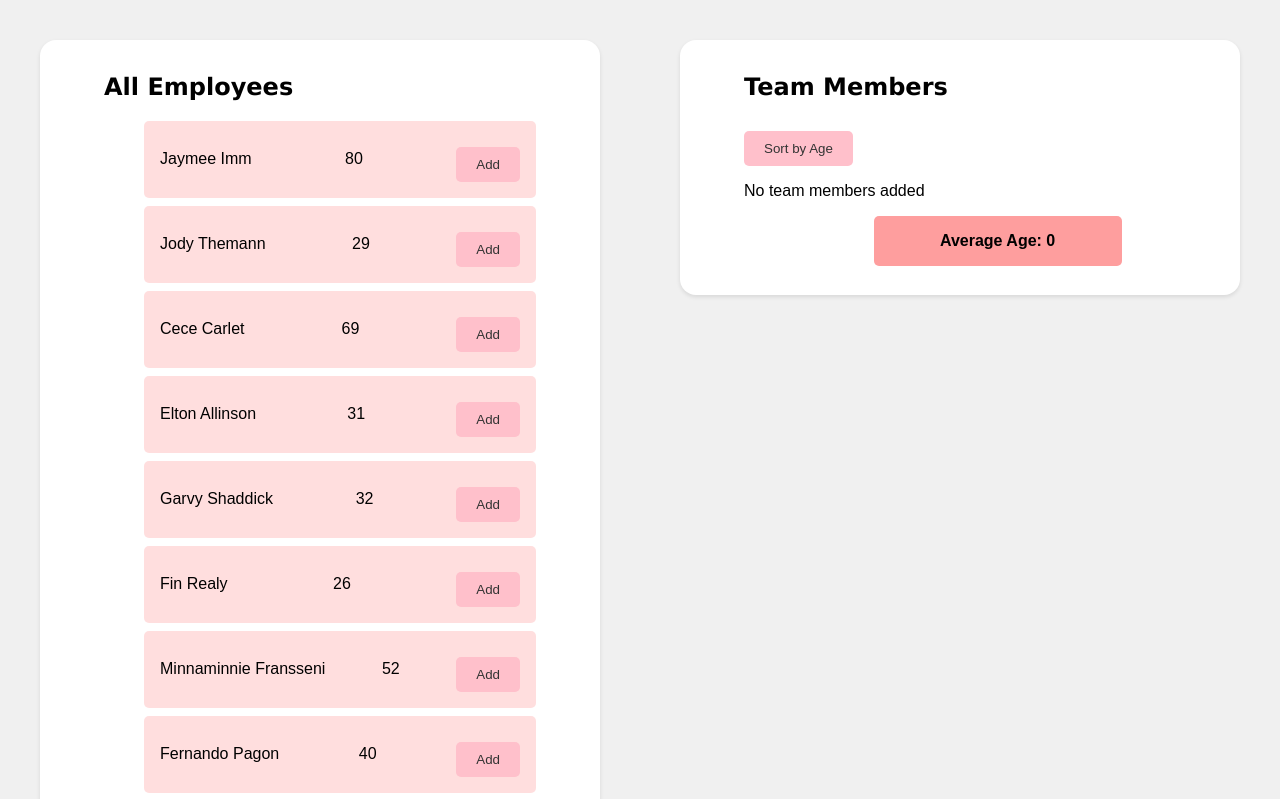
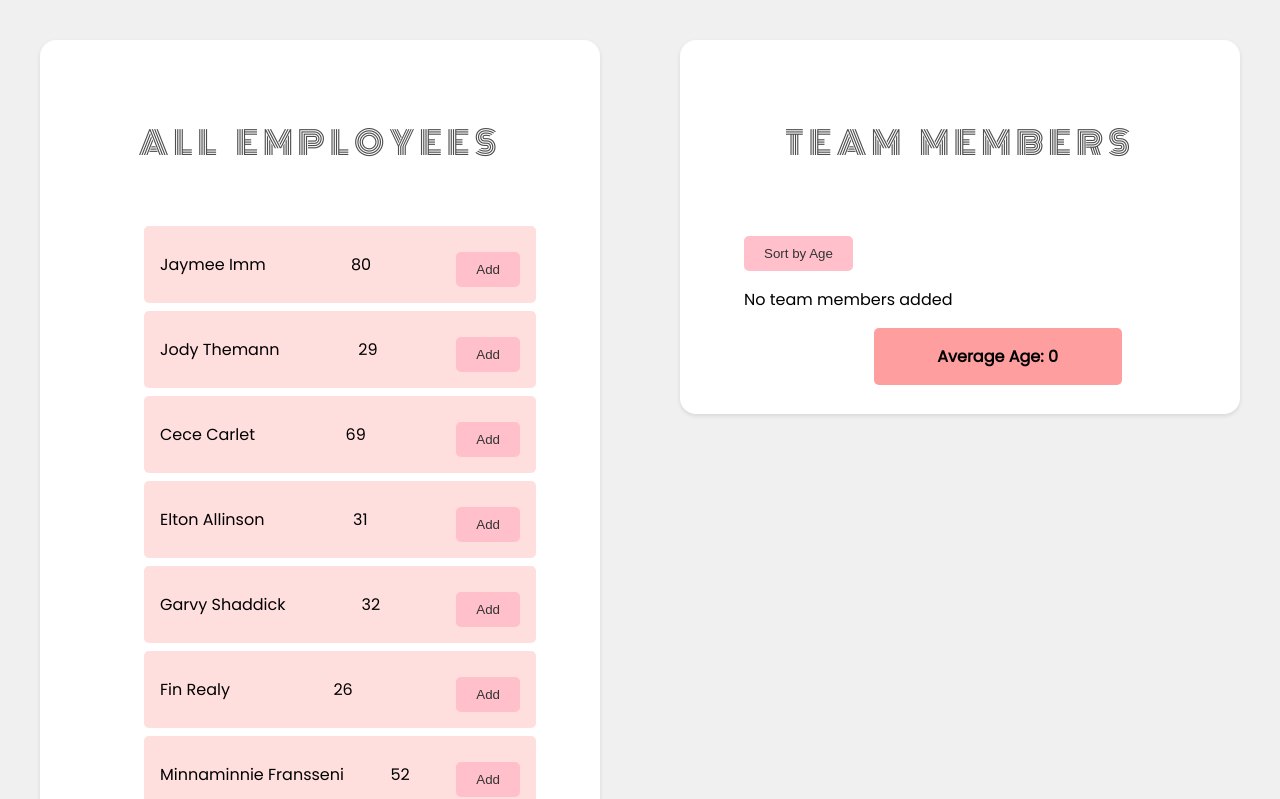
Before and after one commit to RuchikaKadam/react_employeeCart_day13ew, a React (Create React App) app: page / in a window 1280 px wide. Shown: the top 799 px of the page. Built offline with nearby package versions, Linux system fonts and the light colour scheme.

Commit message:
heading font changed

```diff
--- a/src/App.css
+++ b/src/App.css
@@ -1,5 +1,7 @@
+@import url('https://fonts.googleapis.com/css2?family=Poppins&family=Monoton:wght@200;300;400;500;600;700;800&display=swap');
+
 body {
-  font-family: Arial, sans-serif;
+  font-family: 'Poppins', sans-serif;
   margin: 0;
   padding: 0;
   background-color: #f0f0f0;
@@ -16,8 +18,16 @@
 }
 
 h2 {
-  font-family:'Lucida Sans', 'Lucida Sans Regular', 'Lucida Grande', 'Lucida Sans Unicode', Geneva, Verdana, sans-serif;
+  font-family: 'Monoton';
   margin-bottom: 20px;
+  color: rgb(78, 78, 78);
+  font-size: 2rem;
+  text-transform: uppercase;
+  font-weight: 500;
+  word-spacing: 5px;
+  letter-spacing: 5px;
+  padding: 2.4rem 0;
+  text-align: center;
 }
 
 button {
@@ -31,7 +41,7 @@
 }
 
 button:hover {
-  background-color: #ffa07a;
+  background-color: #fe9e9e;
 }
 
 .members{
```
